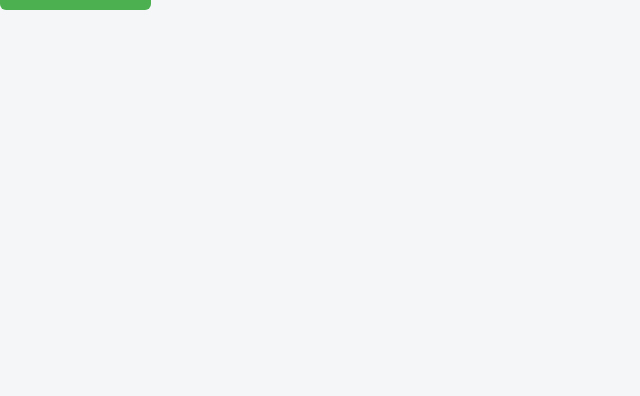
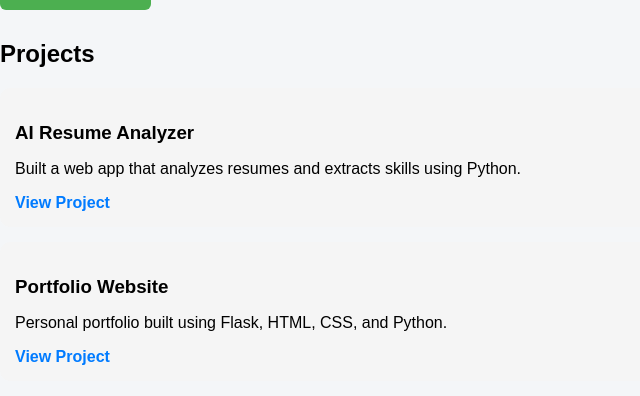
Before and after one commit to karthickb2005/portfolio, a Flask app: page / in a window 1280 px wide. Shown: the part 705-1101 px from the top of the page, without its empty margins (0-640 px from the left). Before the commit the page ends 715 px from the top, so only its background shows below. Run offline with Flask 3, Linux system fonts and the light colour scheme.

Commit message:
Added projects section

```diff
--- a/static/style.css
+++ b/static/style.css
@@ -100,3 +100,19 @@ body {
     font-size: 16px;
     line-height: 1.6;
 }
+.project-card {
+    background: #f5f5f5;
+    padding: 15px;
+    margin: 15px 0;
+    border-radius: 10px;
+}
+
+.project-card h3 {
+    margin-bottom: 5px;
+}
+
+.project-card a {
+    color: #007bff;
+    text-decoration: none;
+    font-weight: bold;
+}
--- a/templates/index.html
+++ b/templates/index.html
@@ -55,6 +55,21 @@
   {% endfor %}
 </ul>
 {% endif %}
+
+<h2>Projects</h2>
+
+<div class="project-card">
+  <h3>AI Resume Analyzer</h3>
+  <p>Built a web app that analyzes resumes and extracts skills using Python.</p>
+  <a href="https://github.com/yourusername/resume-analyzer" target="_blank">View Project</a>
+</div>
+
+<div class="project-card">
+  <h3>Portfolio Website</h3>
+  <p>Personal portfolio built using Flask, HTML, CSS, and Python.</p>
+  <a href="https://github.com/yourusername/portfolio" target="_blank">View Project</a>
+</div>
+
 <img src="{{ url_for('static', filename='profile.jpg') }}"
      alt="Profile Photo"
      class="profile-img">
```
